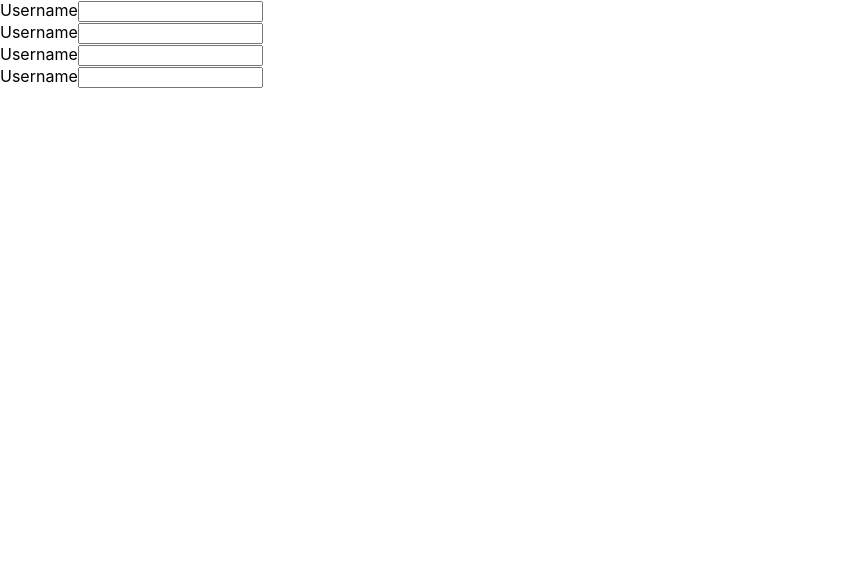
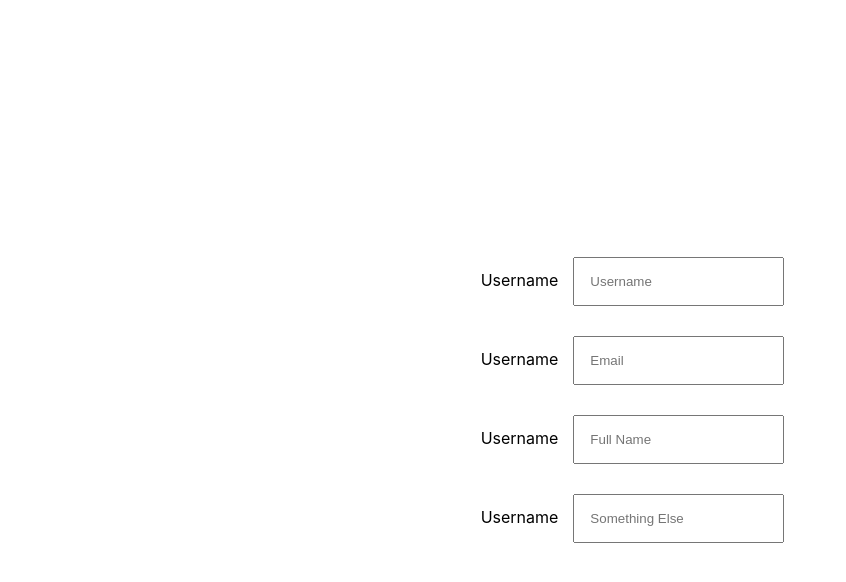
Before and after one commit to thomasmartinez114/form-register, a React (Create React App) app: page / in a window 1280 px wide. Shown: the top 582 px of the page, without its empty margins (0-846 px from the left). Built offline with nearby package versions, Linux system fonts and the light colour scheme.

Commit message:
form basic styling

```diff
--- a/src/App.css
+++ b/src/App.css
@@ -1,38 +1,6 @@
-.App {
-  text-align: center;
-}
-
-.App-logo {
-  height: 40vmin;
-  pointer-events: none;
-}
-
-@media (prefers-reduced-motion: no-preference) {
-  .App-logo {
-    animation: App-logo-spin infinite 20s linear;
-  }
-}
-
-.App-header {
-  background-color: #282c34;
-  min-height: 100vh;
+.app{
   display: flex;
-  flex-direction: column;
   align-items: center;
   justify-content: center;
-  font-size: calc(10px + 2vmin);
-  color: white;
+  height: 100vh;
 }
-
-.App-link {
-  color: #61dafb;
-}
-
-@keyframes App-logo-spin {
-  from {
-    transform: rotate(0deg);
-  }
-  to {
-    transform: rotate(360deg);
-  }
-}
--- a/src/App.js
+++ b/src/App.js
@@ -5,10 +5,10 @@ const App = () => {
   return (
     <div className='app'>
       <form>
-        <FormInput />
-        <FormInput />
-        <FormInput />
-        <FormInput />
+        <FormInput placeholder='Username' />
+        <FormInput placeholder='Email' />
+        <FormInput placeholder='Full Name' />
+        <FormInput placeholder='Something Else' />
       </form>
     </div>
   );
--- a/src/components/FormInputs.jsx
+++ b/src/components/FormInputs.jsx
@@ -1,11 +1,11 @@
 import React from 'react';
 import './formInput.css';
 
-const FormInputs = () => {
+const FormInputs = props => {
   return (
     <div className='formInputs'>
       <label>Username</label>
-      <input />
+      <input placeholder={props.placeholder} />
     </div>
   );
 };
--- a/src/components/formInput.css
+++ b/src/components/formInput.css
@@ -0,0 +1,4 @@
+input{
+    padding: 15px;
+    margin: 15px;
+}
```
